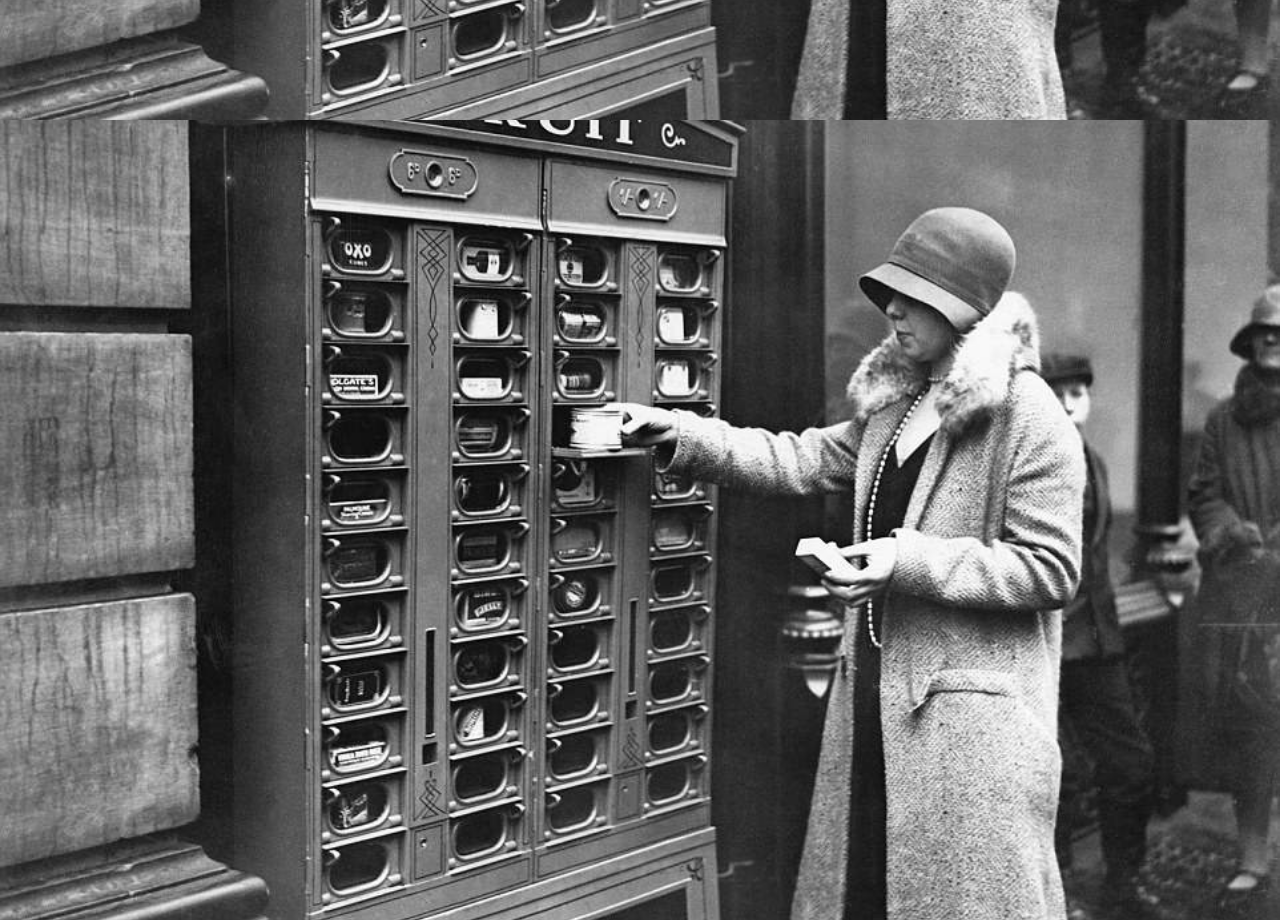
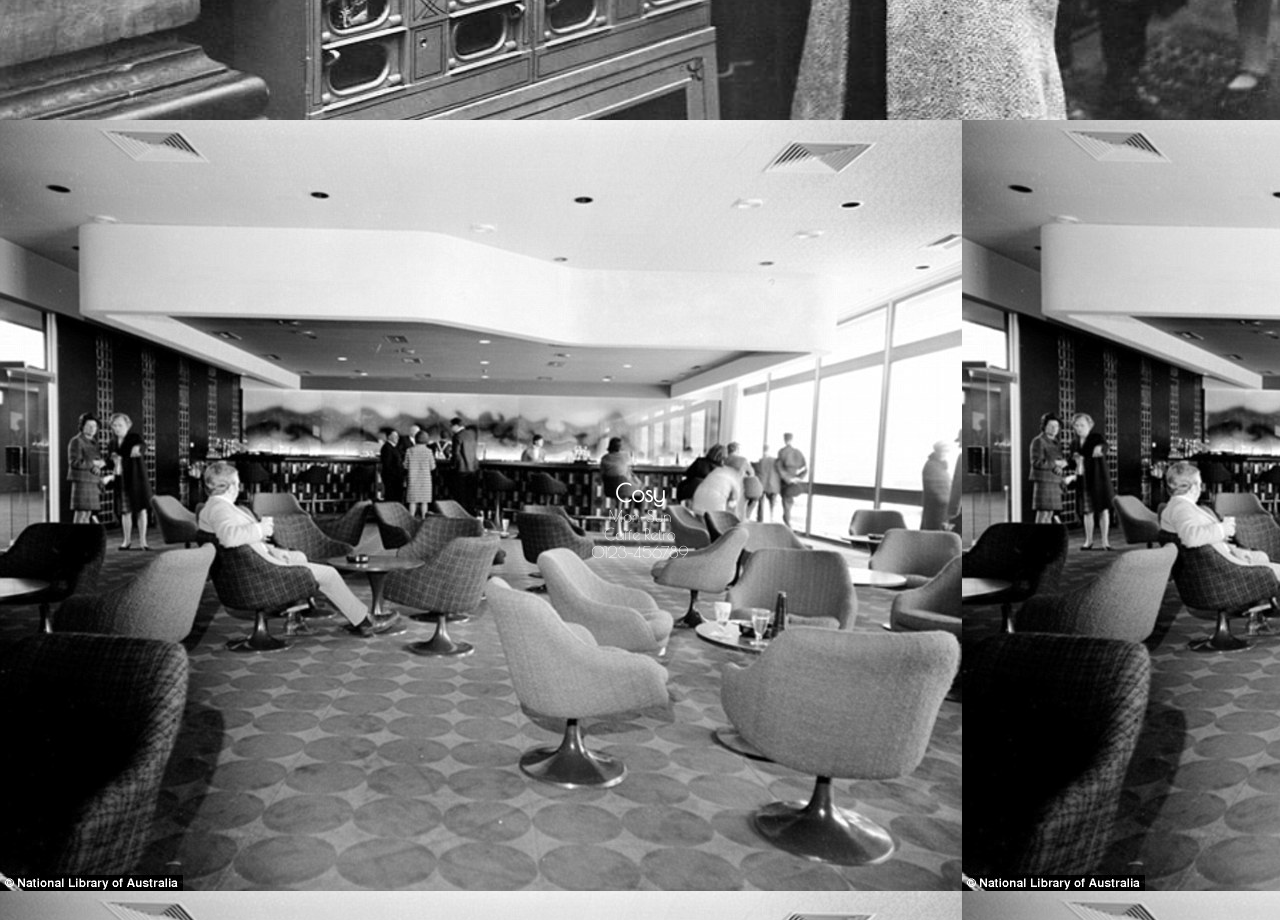
Before and after one commit to ammarovehub/Owner-avatar-exercise-html-css-caffe-retro, a plain HTML site: page index.html in a window 1280 px wide. Shown: the part 1480-2400 px from the top of the page. Drawn offline with nearby package versions, Linux system fonts and the light colour scheme; a web font is replaced by a local one.

Commit message:
Added new cosy sction and fixed misspilling cozy.

```diff
--- a/index.css
+++ b/index.css
@@ -47,3 +47,7 @@ section {
 #juice {
     background: url(assets/juicy.jpg) no-repeat center center/cover;
 }
+
+#cosy {
+    background: url(assets/cosy.jpg);
+}
--- a/index.html
+++ b/index.html
@@ -14,7 +14,7 @@
     <nav class="navbar">
         <a class="link" href="#hot"></a>Hot</li>
         <a class="link" href="#juice"></a>Juice</li>
-        <a class="link" href="#cozy"></a>Cozy</li>
+        <a class="link" href="#cosy"></a>Cosy</li>
     </nav>
 
     <section id="hot">
@@ -42,9 +42,19 @@
           <p class="row"><span>Smooth Oranges</span><span>€ 6.50</span></p>
       </div>
     </section>
-    <section id="juice"></section>
-    <section id="cozy"></section>
 
+    <section id="cosy">
+      <div class="content">
+        <h1 class="header">Cosy</h1>
+        <p class="box red first"></p>
+        <p class="box red second"></p>
+        <div class="box black" >
+          <p>Mon-Sun</p>
+          <p>Caffe Retro</p>
+          <p>0123-456789</p>
+        </div>
+      </div>
+    </section>
 
   </body>
 </html>
```
